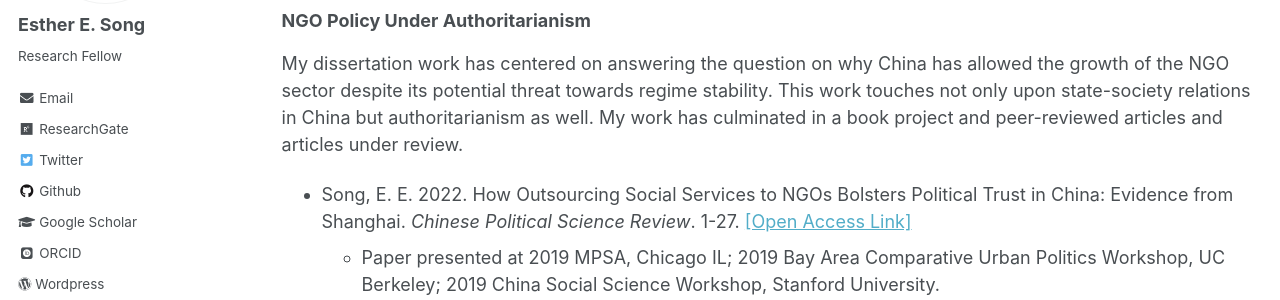
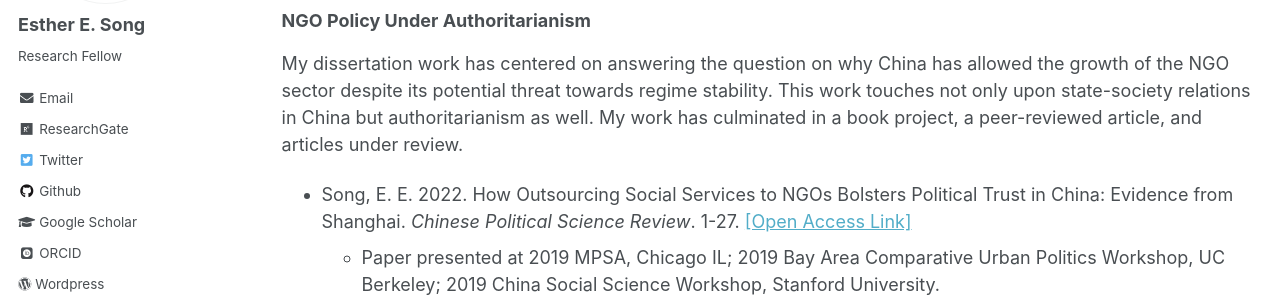
Before and after one commit to ehsong/ehsong.github.io, a Jekyll site: the page built from _pages/research.md, in a window 1280 px wide and 900 px high. Shown: the part 343-643 px from the top of the window. Built offline with Jekyll 4.4.1, drawn with Linux system fonts in a browser that asks for light colours; some web fonts are replaced.

Commit message:
Update research.md

```diff
--- a/_pages/research.md
+++ b/_pages/research.md
@@ -13,7 +13,7 @@ My research interests span across topics such as civil society and NGO policy, a
 
 ### NGO Policy Under Authoritarianism
 
-My dissertation work has centered on answering the question on why China has allowed the growth of the NGO sector despite its potential threat towards regime stability. This work touches not only upon state-society relations in China but authoritarianism as well. My work has culminated in a book project and peer-reviewed articles and articles under review.
+My dissertation work has centered on answering the question on why China has allowed the growth of the NGO sector despite its potential threat towards regime stability. This work touches not only upon state-society relations in China but authoritarianism as well. My work has culminated in a book project, a peer-reviewed article, and articles under review.
 
 * Song, E. E. 2022. How Outsourcing Social Services to NGOs Bolsters Political Trust in China: Evidence from Shanghai. *Chinese Political Science Review*. 1-27. [[Open Access Link]](https://link.springer.com/article/10.1007/s41111-021-00207-z)
     * Paper presented at 2019 MPSA, Chicago IL; 2019 Bay Area Comparative Urban Politics Workshop, UC Berkeley; 2019 China Social Science Workshop, Stanford University.
```
